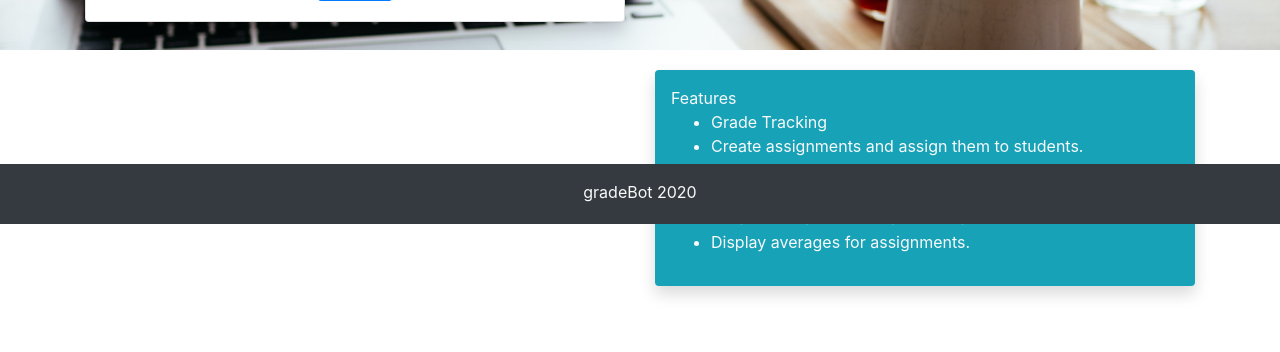
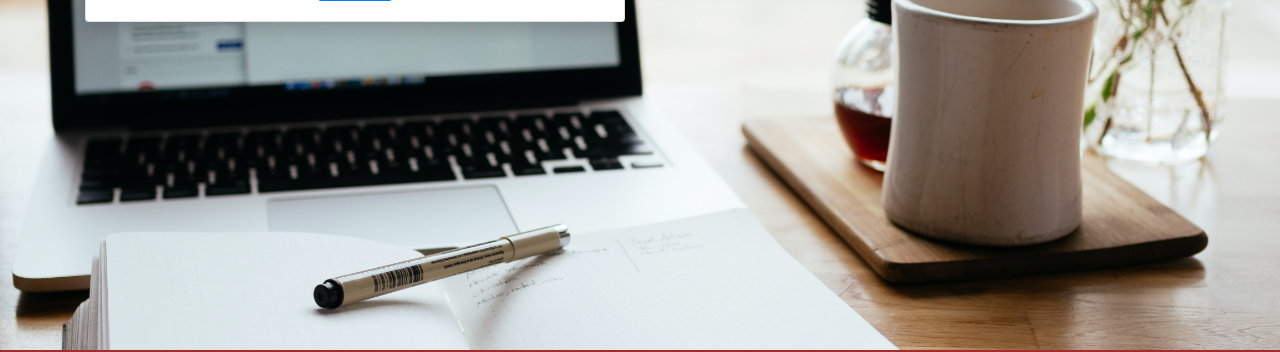
Before and after one commit to 8connor/gradeBotv2, a React (Create React App) app in the folder client/: page / in a window 1280 px wide. Shown: the part 576-928 px from the top of the page. Before the commit the page ends 862 px from the top, so only its background shows below. Built offline with nearby package versions, Linux system fonts and the light colour scheme.

Commit message:
Moving the content on home page around.

```diff
--- a/client/src/assets/css/index.css
+++ b/client/src/assets/css/index.css
@@ -2,6 +2,7 @@ html,
 body {
   position: relative;
   min-height: 100vh;
+  background-color: brown;
 }
 
 .bodyCon {
@@ -13,7 +14,7 @@ body {
   background-image: url("../images/gradeBotPara.jpg");
 
   /* Set a specific height */
-  height: 300px;
+  height: 600px;
 
   /* Create the parallax scrolling effect */
   background-attachment: fixed;
--- a/client/src/components/Home/index.js
+++ b/client/src/components/Home/index.js
@@ -13,6 +13,7 @@ function Home() {
   });
 
   return (
+    <>
       <div className="parallax">
         <Container>
           <Row>
@@ -34,19 +35,20 @@ function Home() {
             </Col>
           </Row>
         </Container>
+      </div>
       <Container className="featuresCon">
         <Row>
           <Col
             sm={{ span: 12 }}
             md={{ span: 6, offset: 6 }}
             lg={{ span: 6, offset: 6 }}
-            className="mt-5 animate__animated animate__fadeIn"
+            className="mt-5 mb-5 animate__animated animate__fadeIn"
           >
             <Features />
           </Col>
         </Row>
       </Container>
-    </div>
+    </>
   );
 }
 
--- a/client/src/components/Top/index.js
+++ b/client/src/components/Top/index.js
@@ -21,7 +21,7 @@ function Top() {
           <Nav.Link href="#about" className="text-light">About</Nav.Link>
         </Nav>
         <Nav>
-          <Nav.Link href="#home" className="text-light rounded bg-success shadow">Login</Nav.Link>
+          <Nav.Link href="/login" className="text-light rounded bg-success shadow">Login</Nav.Link>
         </Nav>
       </Navbar.Collapse>
     </Navbar>
```
Lines whose indentation alone changed are shown as unchanged.
